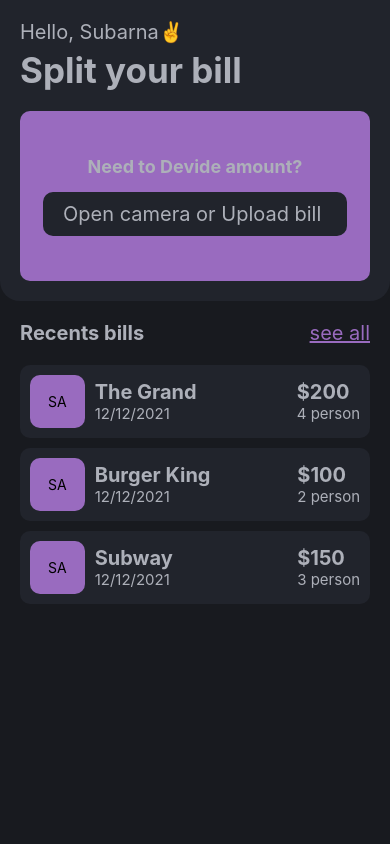
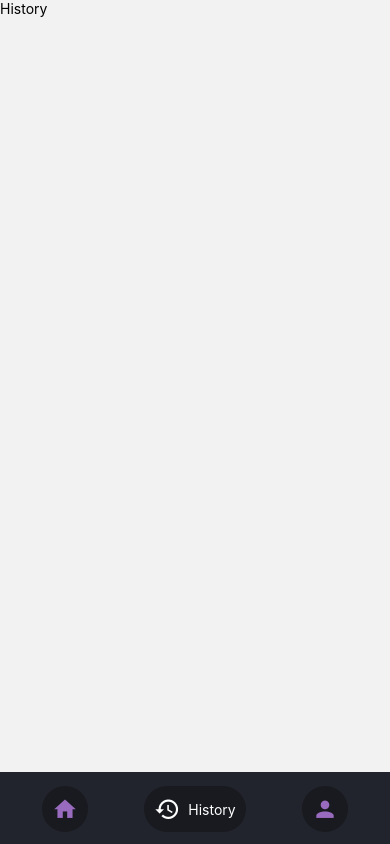
Before and after one commit to SUBARNA-2002/SplitEasy, a React Native app: screen /History in a window 390 px wide. Built offline with nearby package versions, Linux system fonts and the light colour scheme.

Commit message:
Add Bottom Tab Navigation

```diff
--- a/package.json
+++ b/package.json
@@ -10,12 +10,14 @@
     "test": "jest"
   },
   "dependencies": {
+    "@react-navigation/bottom-tabs": "^6.6.0",
     "@react-navigation/native": "^6.1.17",
     "@react-navigation/native-stack": "^6.10.0",
     "react": "18.2.0",
     "react-native": "0.74.3",
     "react-native-safe-area-context": "^4.10.7",
-    "react-native-screens": "^3.32.0"
+    "react-native-screens": "^3.32.0",
+    "react-native-vector-icons": "^10.1.0"
   },
   "devDependencies": {
     "@babel/core": "^7.20.0",
--- a/src/navigation/AppNavigation.jsx
+++ b/src/navigation/AppNavigation.jsx
@@ -1,22 +1,97 @@
 /* eslint-disable prettier/prettier */
+import React, {useMemo} from 'react';
 import {StyleSheet, Text, View} from 'react-native';
-import React from 'react';
+import {createBottomTabNavigator} from '@react-navigation/bottom-tabs';
 import {createNativeStackNavigator} from '@react-navigation/native-stack';
+import MaterialCommunityIcons from 'react-native-vector-icons/MaterialCommunityIcons';
 import Home from '../screens/Home';
+import History from '../screens/History';
+import Profile from '../screens/Profile';
+import {colors} from '../constants/color';
+
+// Custom label component that displays icon and label horizontally
+const CustomTabLabel = ({focused, color, iconName, label}) => (
+  <View
+    style={{
+      flexDirection: 'row',
+      alignItems: 'center',
+      padding: 10,
+      backgroundColor: colors.background,
+      borderRadius: 50,
+      marginBottom: 12,
+    }}>
+    <MaterialCommunityIcons
+      name={iconName}
+      color={color}
+      size={focused ? 26 : 26}
+    />
+    {focused && <Text style={{color, marginLeft: 8}}>{label}</Text>}
+  </View>
+);
 
 const AppNavigation = () => {
-  const Stack = createNativeStackNavigator();
+  const Tab = useMemo(() => createBottomTabNavigator(), []);
+  const Stack = useMemo(() => createNativeStackNavigator(), []);
 
   return (
-    <Stack.Navigator>
-      <Stack.Screen
+    <Tab.Navigator
+      screenOptions={{
+        headerShown: false,
+        tabBarActiveTintColor: 'white',
+        tabBarInactiveTintColor: colors.primaryBackground,
+        tabBarStyle: {
+          backgroundColor: colors.secondaryBackground,
+          height: 72,
+          borderTopWidth: 0,
+          borderTopColor: colors.secondaryBackground,
+        },
+      }}>
+      <Tab.Screen
         name="Home"
         component={Home}
         options={{
-          headerShown: false,
+          tabBarLabel: ({focused, color}) => (
+            <CustomTabLabel
+              focused={focused}
+              color={color}
+              iconName="home"
+              label="Home"
+            />
+          ),
+          tabBarIcon: () => {},
         }}
       />
-    </Stack.Navigator>
+      <Tab.Screen
+        name="History"
+        component={History}
+        options={{
+          tabBarLabel: ({focused, color}) => (
+            <CustomTabLabel
+              focused={focused}
+              color={color}
+              iconName="history"
+              label="History"
+            />
+          ),
+          tabBarIcon: () => {},
+        }}
+      />
+      <Tab.Screen
+        name="Profile"
+        component={Profile}
+        options={{
+          tabBarLabel: ({focused, color}) => (
+            <CustomTabLabel
+              focused={focused}
+              color={color}
+              iconName="account"
+              label="Profile"
+            />
+          ),
+          tabBarIcon: () => {},
+        }}
+      />
+    </Tab.Navigator>
   );
 };
 
--- /dev/null
+++ b/src/screens/History.jsx
@@ -0,0 +1,14 @@
+import { StyleSheet, Text, View } from 'react-native'
+import React from 'react'
+
+const History = () => {
+  return (
+    <View>
+      <Text>History</Text>
+    </View>
+  )
+}
+
+export default History
+
+const styles = StyleSheet.create({})
--- a/src/screens/Home.jsx
+++ b/src/screens/Home.jsx
@@ -4,6 +4,7 @@ import React from 'react';
 import Header from '../components/Header';
 import {colors} from '../constants/color';
 import ListItem from '../components/ListItem';
+import Icon from 'react-native-vector-icons/FontAwesome';
 
 const Home = () => {
   const listData = [
--- /dev/null
+++ b/src/screens/Profile.jsx
@@ -0,0 +1,14 @@
+import { StyleSheet, Text, View } from 'react-native'
+import React from 'react'
+
+const Profile = () => {
+  return (
+    <View>
+      <Text>Profile</Text>
+    </View>
+  )
+}
+
+export default Profile
+
+const styles = StyleSheet.create({})
```
Also changed, not shown: 3 other files (tests, documents, lock files or other folders).
